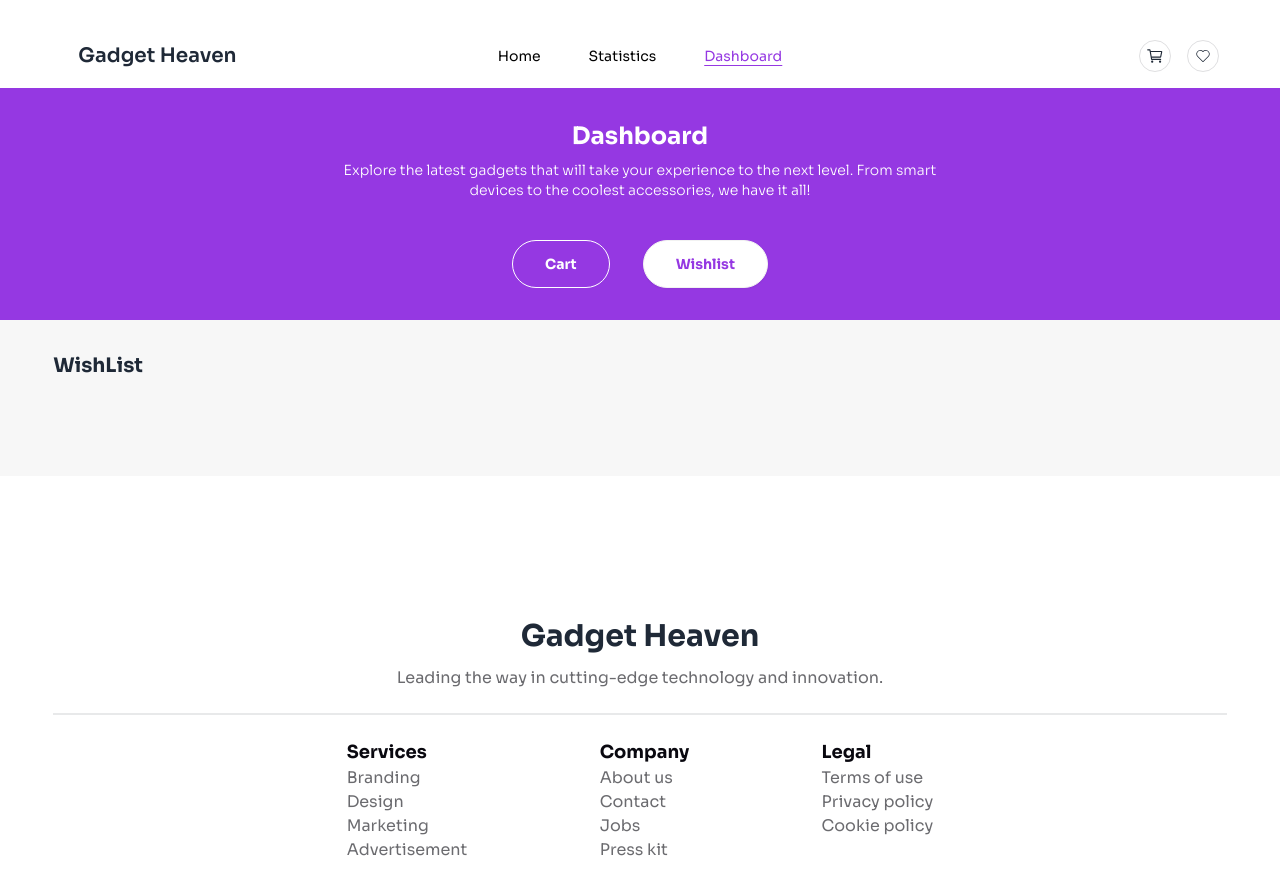
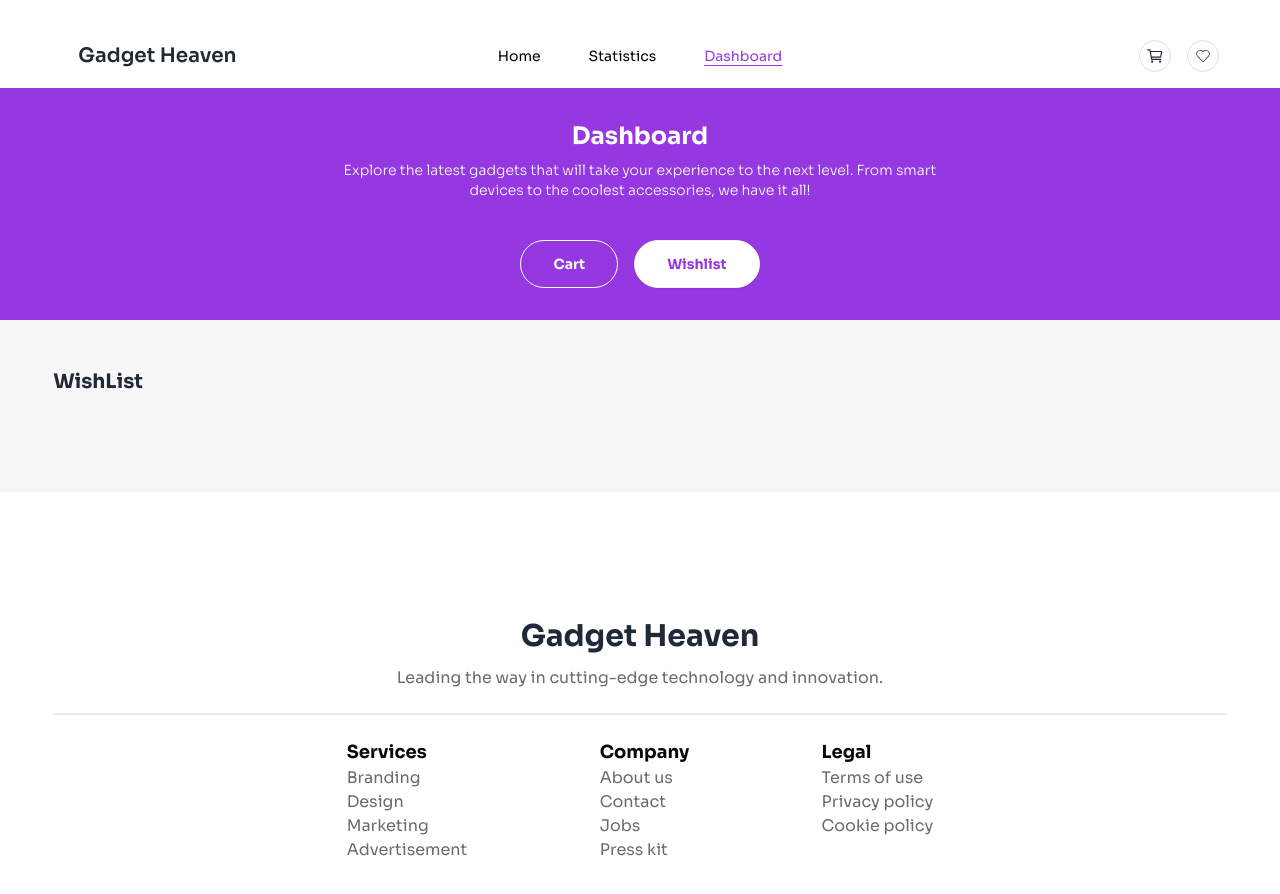
Before and after one commit to RaiyanJiyon/Gadget-Heaven, a React (Vite) app: page /dashboard/wishlist in a window 1280 px wide. Shown: the top 894 px of the page. Built offline with nearby package versions, Linux system fonts and the light colour scheme.

Commit message:
Fixed Dashboard css issue

```diff
--- a/src/components/Banner/Banner.jsx
+++ b/src/components/Banner/Banner.jsx
@@ -5,7 +5,7 @@ import { NavLink } from 'react-router-dom';
 const Banner = () => {
     return (
         <div className='pt-1'>
-            <div className='w-[98%] mx-auto -mt-20 border-2 border-[#f1edf5] p-2 rounded-[32px]'>
+            <div className='w-[98%] 2xl:w-4/5 mx-auto -mt-20 border-2 border-[#f1edf5] p-2 rounded-[32px]'>
                 <div className=" hero bg-[#9538E2]  rounded-[32px] pb-40">
                     <div className="hero-content text-center mt-20 rounded-[32px]">
                         <div className="w-4/5">
--- a/src/components/Cart/Cart.jsx
+++ b/src/components/Cart/Cart.jsx
@@ -51,7 +51,7 @@ const Cart = () => {
     };
 
     return (
-        <div className='w-11/12 mx-auto mt-12'>
+        <div className='w-11/12 2xl:w-4/5 mx-auto mt-12'>
             <div className='flex justify-between items-center'>
                 <h2 className='text-xl font-bold'>Cart</h2>
                 <div className='flex justify-center items-center gap-4'>
--- a/src/components/Gadgets/Gadgets.jsx
+++ b/src/components/Gadgets/Gadgets.jsx
@@ -7,7 +7,7 @@ const Gadgets = () => {
     const gadgetsData = useLoaderData();
 
     return (
-        <div className='w-11/12 mx-auto mt-20 pb-20'>
+        <div className='w-11/12 2xl:w-4/5 mx-auto mt-20 pb-20'>
             <h2 className='text-3xl font-bold text-center'>Explore Cutting-Edge Gadgets</h2>
             <div className='grid grid-cols-4 gap-6 mt-10'>
                 <div className='col-span-1 border border-[#dfdfe2] rounded-2xl h-[556px]'>
--- a/src/components/NavBar/NavBar.jsx
+++ b/src/components/NavBar/NavBar.jsx
@@ -8,7 +8,7 @@ const NavBar = () => {
     const isHome = location.pathname === "/";
 
     return (
-        <div className="w-11/12 mx-auto navbar mt-6">
+        <div className="w-11/12 2xl:w-3/4 mx-auto navbar mt-6">
             <div className="navbar-start">
                 <div className="dropdown">
                     <div tabIndex={0} role="button" className="btn btn-ghost lg:hidden">
--- a/src/components/Wishlist/Wishlist.jsx
+++ b/src/components/Wishlist/Wishlist.jsx
@@ -24,7 +24,7 @@ const Wishlist = () => {
     }
 
     return (
-        <div className='w-11/12 mx-auto mt-8 space-y-6'>
+        <div className='w-11/12 2xl:w-4/5 mx-auto mt-12 space-y-6'>
             <h2 className='text-xl font-bold'>WishList</h2>
             {
                 wishList.map(wishList => (
--- a/src/pages/Dashboard.jsx
+++ b/src/pages/Dashboard.jsx
@@ -9,7 +9,7 @@ const Dashboard = () => {
                 <h2 className='text-2xl font-bold text-white pt-8 text-center'>Dashboard</h2>
                 <p className='w-1/2 mx-auto text-sm font-light text-white mt-2 text-center pb-10'>Explore the latest gadgets that will take your experience to the next level. From smart devices to the coolest accessories, we have it all!</p>
 
-                <div className="flex justify-between w-[20%] gap-4 mx-auto pb-8">
+                <div className="flex justify-center items-center w-[50%] gap-4 mx-auto pb-8">
                     <NavLink to={"/dashboard/cart"} className={ ({isActive}) => isActive ? "btn bg-white text-[#9538E2] font-bold px-8 rounded-[32px]" : "btn btn-outline border border-white font-bold text-white rounded-[32px] px-8" }>Cart</NavLink>
                     <NavLink to={"/dashboard/wishlist"} className={ ({isActive}) => isActive ? "btn bg-white text-[#9538E2] font-bold px-8 rounded-[32px]" : "btn btn-outline border border-white font-bold text-white rounded-[32px] px-8" }>Wishlist</NavLink>
                 </div>
```
